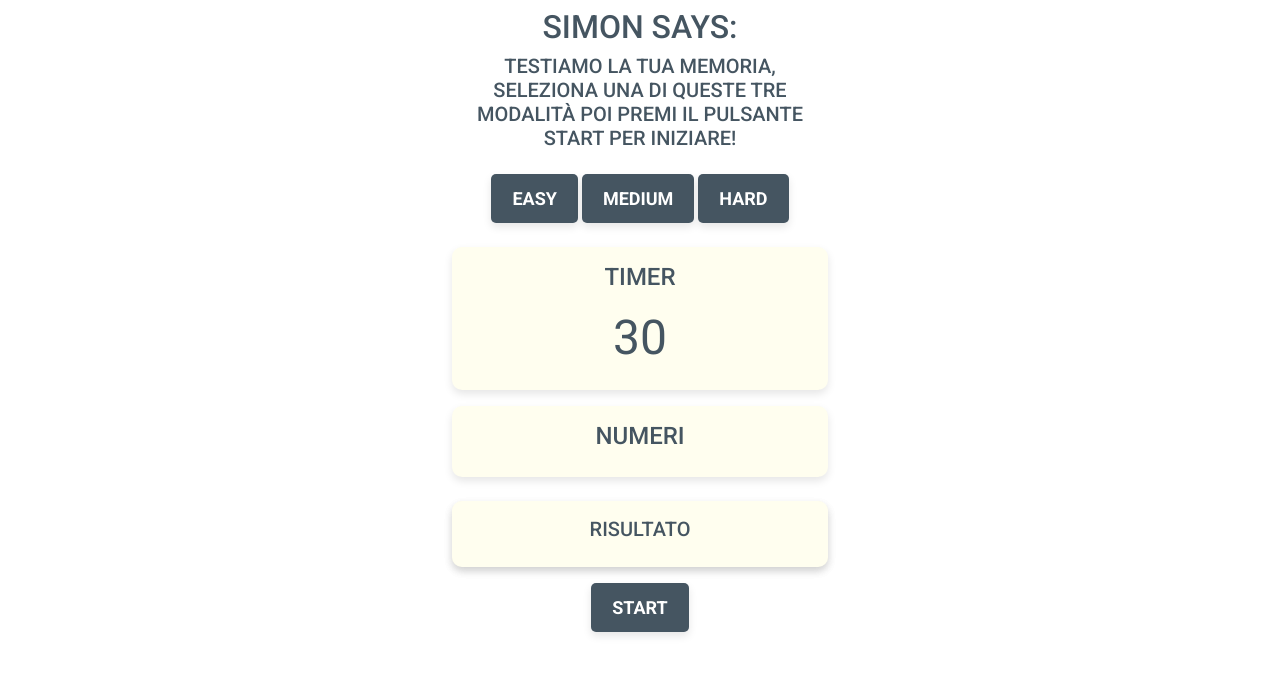
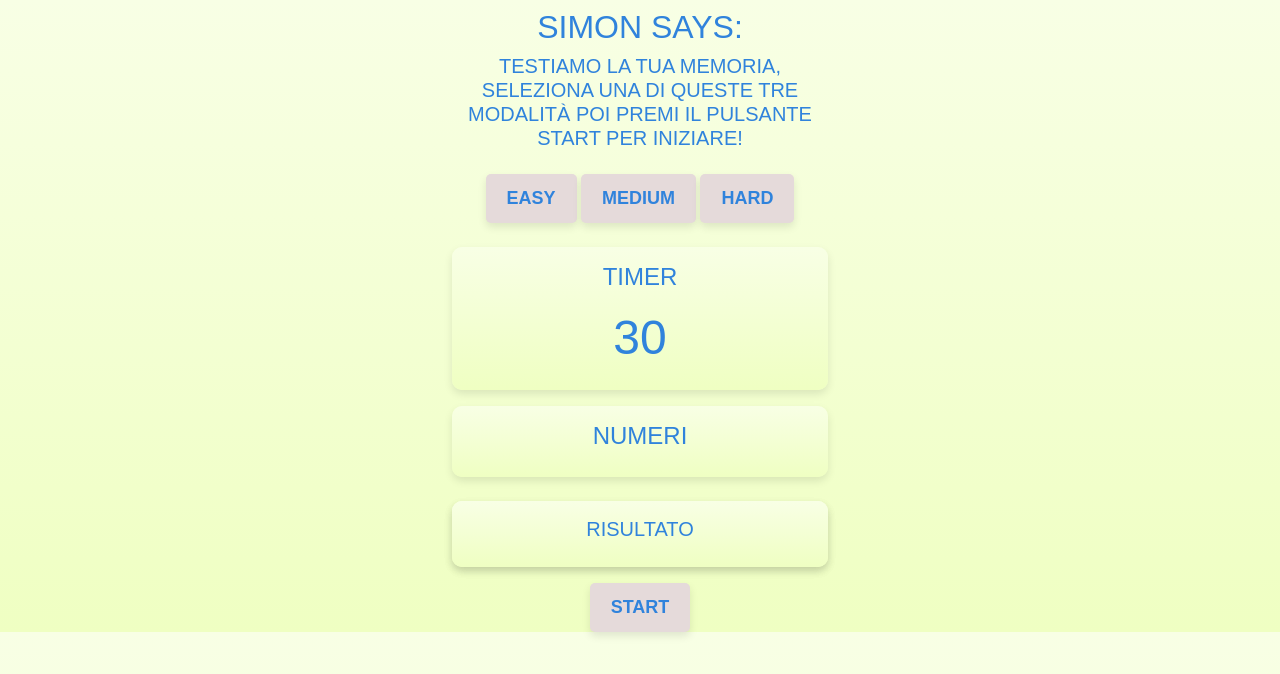
Before and after one commit to LuigiPascali/js-simon, a plain HTML site: page index.html in a window 1280 px wide. Drawn offline with nearby package versions, Linux system fonts and the light colour scheme; a web font is replaced by a local one.

Commit message:
last commit

```diff
--- a/css/general.css
+++ b/css/general.css
@@ -11,7 +11,7 @@
 
     --light_color:#FFFFFF ;
     --dark_color: #0A0A0A ;
-    --primary_color: #FFFEEF;
-    --secondary_color: #455561;
-    --hover_color: #FEFEE9;
+    --details_color: #3083DC;
+    --secondary_color: #E5DADA;
+
 }
--- a/css/reset.css
+++ b/css/reset.css
@@ -2,4 +2,4 @@
     RESET
 */
 
-* {margin: 0;padding: 0; box-sizing: border-box;font-family: 'Roboto', sans-serif;}
+* {margin: 0;padding: 0; box-sizing: border-box;font-family: 'Belanosima', sans-serif;}
--- a/css/style.css
+++ b/css/style.css
@@ -2,24 +2,26 @@
     MAIN
 */
 
-h2 {color: var(--secondary_color);}
+body {background: linear-gradient(to bottom, #F8FFE5, #EFFFC2);}
 
-h5 {color: var(--secondary_color);}
+h2 {color: var(--details_color);}
+
+h5 {color: var(--details_color);}
 
 .container {max-width: 25rem;margin: 0 auto;text-align: center;}
 
-.card {background-color: var(--primary_color);border: none; border-radius: .625rem; box-shadow: 0 .25rem .5rem rgba(0, 0, 0, 0.1);}
+.card {background: linear-gradient(to bottom, #F8FFE5, #EFFFC2);;border: none; border-radius: .625rem; box-shadow: 0 .25rem .5rem rgba(0, 0, 0, 0.1);}
 
-.card-title {font-size: 1.5rem;color: var(--secondary_color);margin-bottom: .625rem;}
+.card-title {font-size: 1.5rem;color: var(--details_color);margin-bottom: .625rem;}
 
-.card-text {font-size: 3rem;color: var(--secondary_color); margin-bottom: 1.25rem;}
+.card-text {font-size: 3rem;color: var(--details_color); margin-bottom: 1.25rem;}
 
-.result-card .card-body {background-color: var(--primary_color);color: var(--secondary_color);;border: none; border-radius: .625rem; box-shadow: 0 .25rem .5rem rgba(0, 0, 0, 0.1);}
+.result-card .card-body {background: linear-gradient(to bottom, #F8FFE5, #EFFFC2);color: var(--details_color);;border: none; border-radius: .625rem; box-shadow: 0 .25rem .5rem rgba(0, 0, 0, 0.1);}
 
 .result-card .card-title {font-size: 1.25rem;margin-bottom: .625rem;}
 
-.result-card .card-text {font-size: 1.125rem;color: var(--secondary_color);}
+.result-card .card-text {font-size: 1.125rem;color: var(--details_color);}
 
-.btn {font-size: 1.125rem;font-weight: bold;text-transform: uppercase;padding: .625rem 1.25rem;border-radius: .3125rem;transition:0.3s ease; box-shadow: 0 .25rem .5rem rgba(0, 0, 0, 0.1); color: var(--light_color);background-color: var(--secondary_color);}
+.btn {font-size: 1.125rem;font-weight: bold;text-transform: uppercase;padding: .625rem 1.25rem;border-radius: .3125rem;transition:0.3s ease; box-shadow: 0 .25rem .5rem rgba(0, 0, 0, 0.1); color: var(--details_color);background-color: var(--secondary_color);}
 
-.btn:hover {color: var(--secondary_color); background-color: var(--hover_color);}
+.btn:hover {color: var(--details_color); background: linear-gradient(to bottom, #F8FFE5, #EFFFC2);}
--- a/index.html
+++ b/index.html
@@ -14,7 +14,7 @@
 
         <link rel="preconnect" href="https://fonts.googleapis.com">
         <link rel="preconnect" href="https://fonts.gstatic.com" crossorigin>
-        <link href="https://fonts.googleapis.com/css2?family=Roboto:ital,wght@0,100;0,300;0,400;0,500;0,700;0,900;1,100;1,300;1,400;1,500;1,700;1,900&display=swap" rel="stylesheet">
+        <link href="https://fonts.googleapis.com/css2?family=Belanosima:wght@400;600;700&display=swap" rel="stylesheet">
 
         <!-- ! BOOTSTRAP -->
 
```
